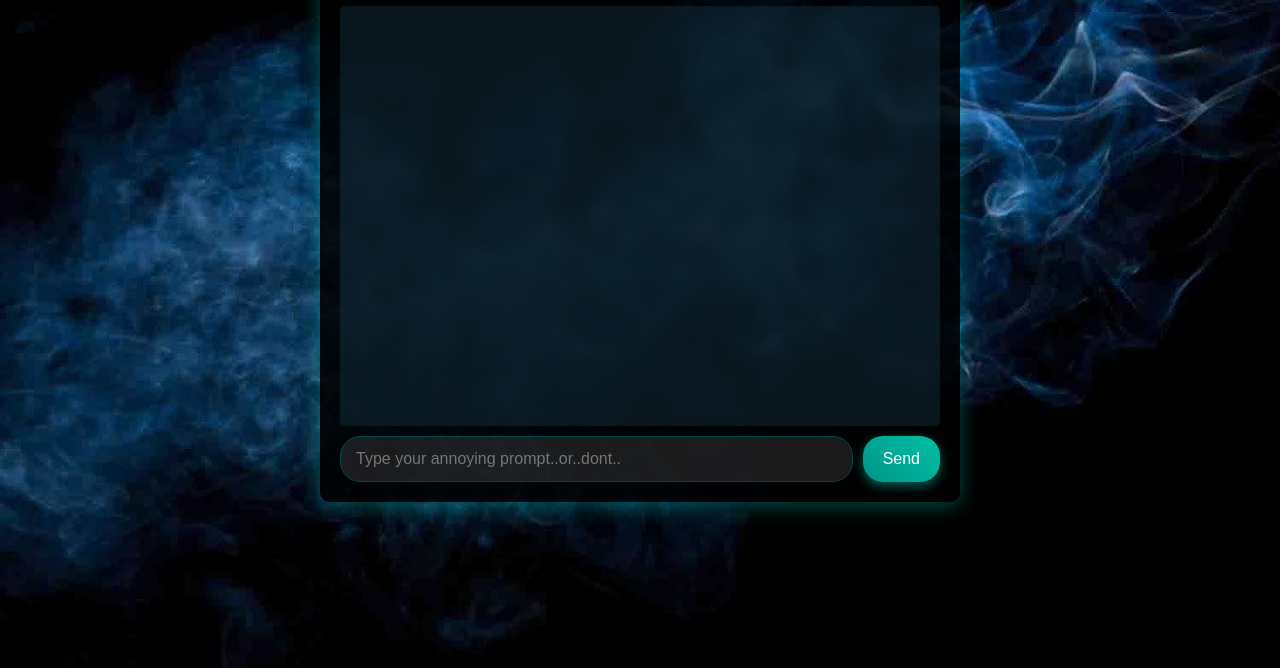
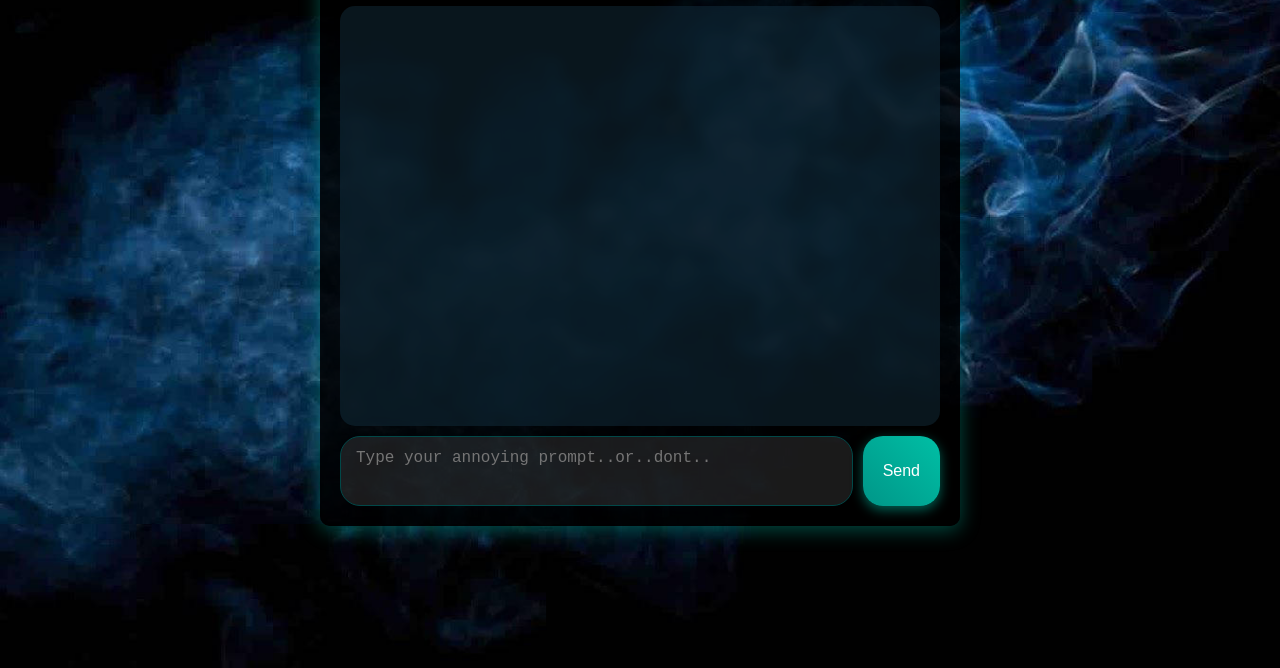
Before and after one commit to blacksaber696-droid/gemini-flash-api-batch-19-sesi5, a website: page public/index.html in a window 1280 px wide. Shown: the part 132-800 px from the top of the page. Drawn offline with nearby package versions, Linux system fonts and the light colour scheme; no server answers.

Commit message:
Adjust chat input to textarea and Lottie floating animation

```diff
--- a/public/index.html
+++ b/public/index.html
@@ -7,21 +7,6 @@
     <link rel="stylesheet" href="style.css" />
     <!-- Lottie Library -->
     <script src="https://cdnjs.cloudflare.com/ajax/libs/lottie-web/5.10.1/lottie.min.js"></script>
-    <style>
-      .floating-lottie {
-        position: absolute;
-        bottom: 80px;
-        left: 20px;
-        width: 100px;
-        height: 100px;
-        pointer-events: none;
-        z-index: 10;
-      }
-
-      .container {
-        position: relative;
-      }
-    </style>
   </head>
 
   <body>
@@ -34,28 +19,16 @@
       <div id="floating-lottie" class="floating-lottie"></div>
 
       <form id="chat-form">
-        <input
-          type="text"
+        <textarea
           id="user-input"
           placeholder="Type your annoying prompt..or..dont.."
           autocomplete="off"
           required
-        />
+        ></textarea>
         <button type="submit">Send</button>
       </form>
     </div>
 
-    <!-- Script untuk memuat Lottie -->
-    <script>
-      lottie.loadAnimation({
-        container: document.getElementById("floating-lottie"),
-        renderer: "svg",
-        loop: true,
-        autoplay: true,
-        path: "Loading animation.json",
-      });
-    </script>
-
     <script src="script.js"></script>
   </body>
 </html>
--- a/public/script.js
+++ b/public/script.js
@@ -3,14 +3,18 @@ document.addEventListener("DOMContentLoaded", () => {
   const userInput = document.getElementById("user-input");
   const chatBox = document.getElementById("chat-box");
 
-  userInput.addEventListener("keydown", () => {
+  userInput.addEventListener("keydown", (e) => {
     userInput.classList.add("typing");
+
+    // Enter = kirim, Shift+Enter = baris baru
+    if (e.key === "Enter" && !e.shiftKey) {
+      e.preventDefault();
+      chatForm.requestSubmit(); // kirim form
+    }
   });
 
   userInput.addEventListener("keyup", () => {
-    if (!userInput.value) {
-      userInput.classList.remove("typing"); // hilang kalau input kosong
-    }
+    if (!userInput.value) userInput.classList.remove("typing");
   });
 
   const addMessage = (text, sender = "user") => {
@@ -37,7 +41,6 @@ document.addEventListener("DOMContentLoaded", () => {
     const userMessageText = userInput.value.trim();
     if (!userMessageText) return;
 
-    // user message
     addMessage(userMessageText, "user");
     userInput.value = "";
     userInput.classList.remove("typing");
@@ -69,7 +72,6 @@ document.addEventListener("DOMContentLoaded", () => {
 
       const data = await response.json();
 
-      //spinner
       botMessageElement.classList.remove("typing");
       botMessageElement.textContent = data?.response
         ? `Sasy Bot: ${data.response}`
@@ -83,4 +85,34 @@ document.addEventListener("DOMContentLoaded", () => {
       chatBox.scrollTop = chatBox.scrollHeight;
     }
   });
+
+  // Lottie
+  const lottieEl = document.getElementById("floating-lottie");
+  lottie.loadAnimation({
+    container: lottieEl,
+    renderer: "svg",
+    loop: true,
+    autoplay: true,
+    path: "Loading animation.json",
+  });
+
+  let x = Math.random() * (window.innerWidth - lottieEl.offsetWidth);
+  let y = Math.random() * (window.innerHeight - lottieEl.offsetHeight);
+  let dx = 2 + Math.random() * 3;
+  let dy = 2 + Math.random() * 3;
+
+  function animateLottie() {
+    x += dx;
+    y += dy;
+
+    if (x <= 0 || x >= window.innerWidth - lottieEl.offsetWidth) dx *= -1;
+    if (y <= 0 || y >= window.innerHeight - lottieEl.offsetHeight) dy *= -1;
+
+    lottieEl.style.left = x + "px";
+    lottieEl.style.top = y + "px";
+
+    requestAnimationFrame(animateLottie);
+  }
+
+  animateLottie();
 });
--- a/public/style.css
+++ b/public/style.css
@@ -2,10 +2,10 @@ body {
   font-family: Arial, sans-serif;
   margin: 0;
   padding: 0;
-
   background: url("fading-blue-smoke.jpg") no-repeat center center fixed;
   background-size: cover;
 }
+
 .container {
   max-width: 600px;
   margin: 40px auto;
@@ -15,12 +15,14 @@ body {
   box-shadow: 0 4px 20px rgba(0, 191, 165, 0.4);
   color: white;
   transition: all 0.3s ease;
+  position: relative;
 }
 
 .container:hover {
   background: rgba(0, 0, 0, 0.9);
   box-shadow: 0 6px 24px rgba(0, 191, 165, 0.6);
 }
+
 h1 {
   text-align: center;
   margin-bottom: 20px;
@@ -30,7 +32,7 @@ h1 {
   height: 400px;
   overflow-y: auto;
   padding: 10px;
-  border-radius: 5px;
+  border-radius: 15px;
   background-color: rgba(32, 73, 96, 0.3);
   backdrop-filter: blur(6px);
   display: flex;
@@ -44,7 +46,6 @@ h1 {
   box-shadow: 0 6px 16px rgba(32, 191, 165, 0.5);
 }
 
-/* BUBBLE BASE */
 .message {
   padding: 10px 14px;
   border-radius: 16px;
@@ -70,7 +71,6 @@ h1 {
   text-align: left;
 }
 
-/* Spinner di samping teks */
 .message.bot.typing {
   display: flex;
   align-items: center;
@@ -86,7 +86,6 @@ h1 {
   animation: spin 1s linear infinite;
 }
 
-/* animasi spinner */
 @keyframes spin {
   0% {
     transform: rotate(0deg);
@@ -96,35 +95,38 @@ h1 {
   }
 }
 
-/* SCROLLBAR */
 .chat-box::-webkit-scrollbar {
   width: 6px;
 }
+
 .chat-box::-webkit-scrollbar-thumb {
   background: #005958;
-  border-radius: 10px;
+  border-radius: 20px;
 }
 
-/* FORM */
 form {
   display: flex;
   gap: 10px;
 }
 
-input[type="text"] {
+/* Styling textarea */
+textarea#user-input {
   flex: 1;
-  height: 44px;
-  padding: 0 15px;
+  min-height: 44px;
+  max-height: 120px;
+  padding: 12px 15px;
   border-radius: 20px;
   border: 1px solid #014848;
   font-size: 16px;
   background-color: rgba(255, 255, 255, 0.1);
   color: white;
+  resize: none;
   transition: all 0.3s ease;
+  overflow-y: auto;
 }
 
-input[type="text"]:focus,
-input[type="text"].typing {
+textarea#user-input:focus,
+textarea#user-input.typing {
   outline: none;
   border-color: #00bfa5;
   box-shadow: 0 0 8px rgba(0, 191, 165, 0.8);
@@ -148,3 +150,11 @@ button:hover {
   box-shadow: 0 6px 16px rgba(0, 191, 165, 0.8);
   transform: translateY(-2px);
 }
+
+.floating-lottie {
+  position: fixed;
+  width: 52px;
+  height: 52px;
+  pointer-events: none;
+  z-index: 9999;
+}
```
